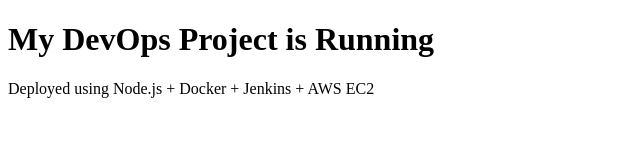
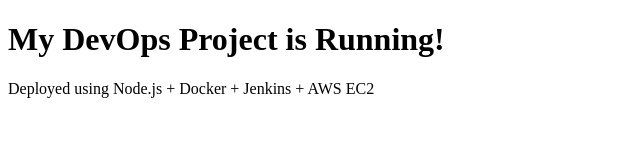
Before and after one commit to sindhukarnala05-crypto/nodejs-docker-app, a website: page public/index.html in a window 1280 px wide. Shown: the full height of the page, 0-640 px from the left. Drawn offline with Linux system fonts and the light colour scheme.

Commit message:
Testing auto deployment

```diff
--- a/public/index.html
+++ b/public/index.html
@@ -6,7 +6,7 @@
   <title>DevOps Project</title>
 </head>
 <body>
-  <h1>My DevOps Project is Running</h1>
+  <h1>My DevOps Project is Running!</h1>
   <p>Deployed using Node.js + Docker + Jenkins + AWS EC2</p>
 </body>
 </html>
```
